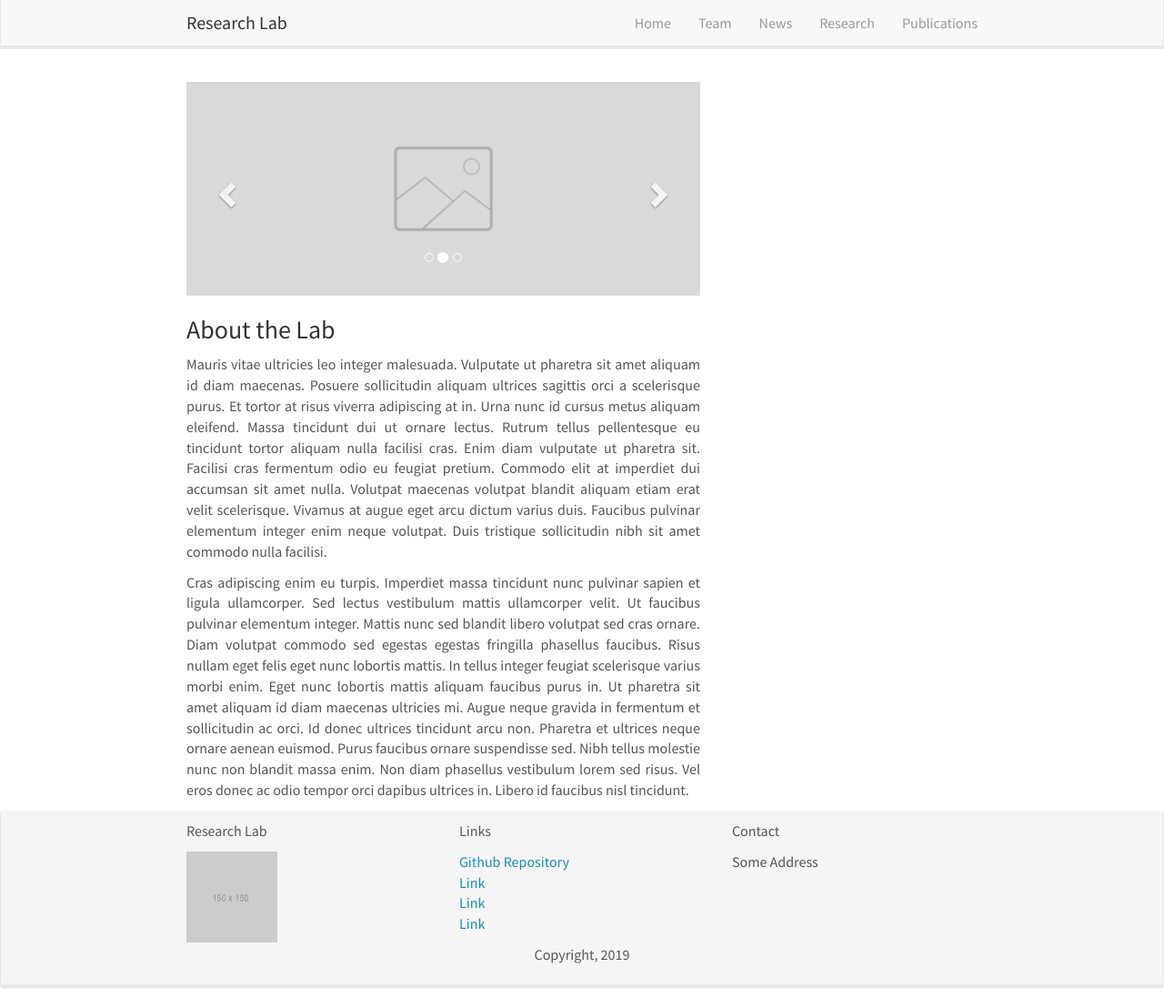
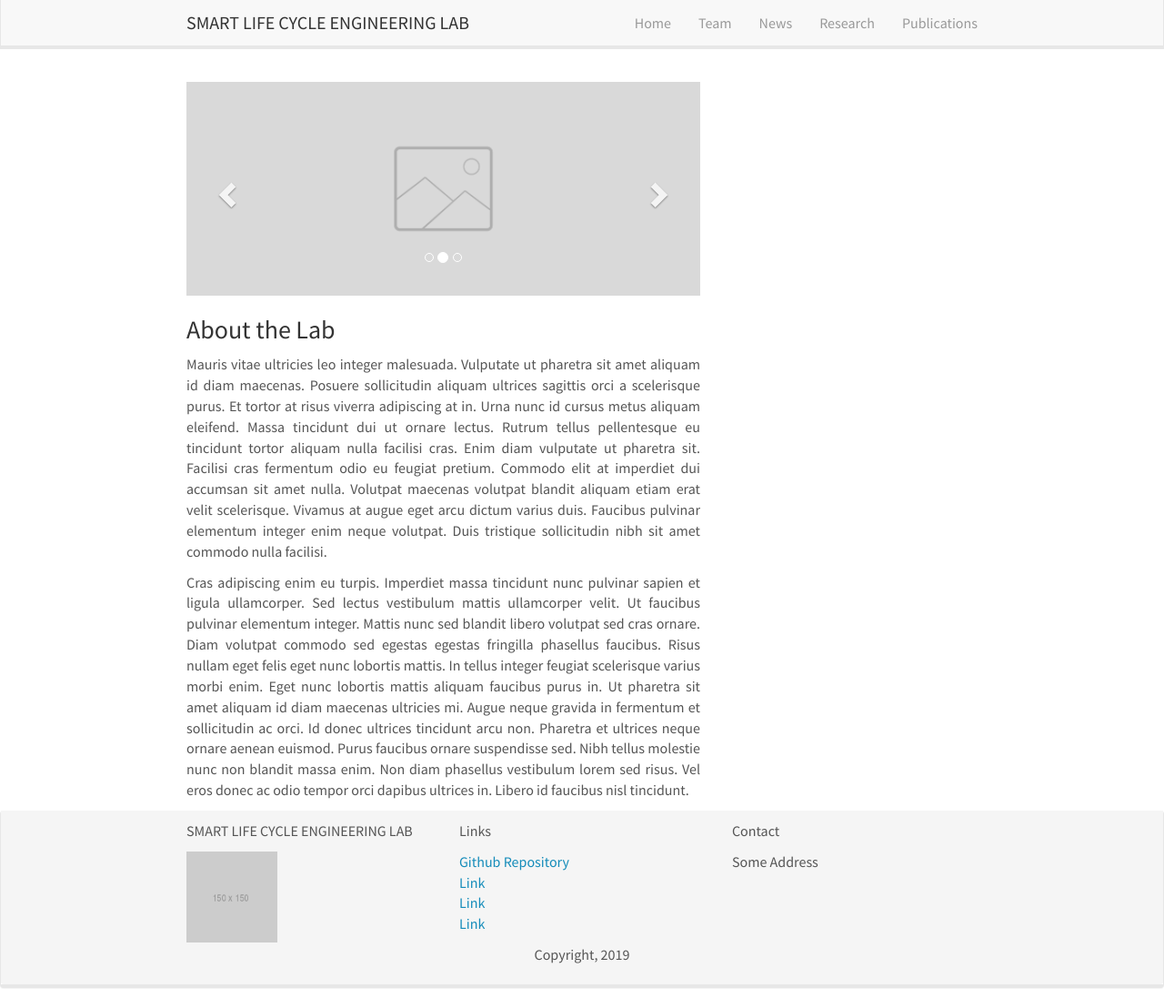
Before and after one commit to SDU-LCE-SMART/SDU-LCE-SMART.github.io, a Jekyll site: the page built from _pages/home.md, in a window 1280 px wide and 1108 px high. Shown: the whole window at 91% size. Built offline with Jekyll 4.4.1, drawn with Linux system fonts in a browser that asks for light colours; nearby versions of some CDN libraries; comment, search, counter and statistics services are not loaded; some of the changed lines change nothing that is shown.

Commit message:
Update _config.yml

```diff
--- a/_config.yml
+++ b/_config.yml
@@ -1,17 +1,13 @@
-# Welcome to Jekyll!
-#
 # This config file is meant for settings that affect your whole blog, values
 # which you are expected to set up once and rarely need to edit after that.
-# For technical reasons, this file is *NOT* reloaded automatically when you use
-# 'jekyll serve'. If you change this file, please restart the server process.
+# You can get access to RAW repository from this address: https://github.com/ericdaat/research-lab-website
 
 # Site settings
-title: Research Lab
+title:   SMART LIFE CYCLE ENGINEERING LAB
 email: your-email@domain.com
 description: > # this means to ignore newlines until "baseurl:"
-  Write an awesome description for your new site here. You can edit this
-  line in _config.yml. It will appear in your document head meta (for
-  Google search results) and in your feed.xml site description.
+  #It will appear in your document head meta (for Google search results) and in your feed.xml site description.
+  LCA Experts in IGT section at the University of Southern Denmark.
 baseurl: ""
 url: ""
 
```
